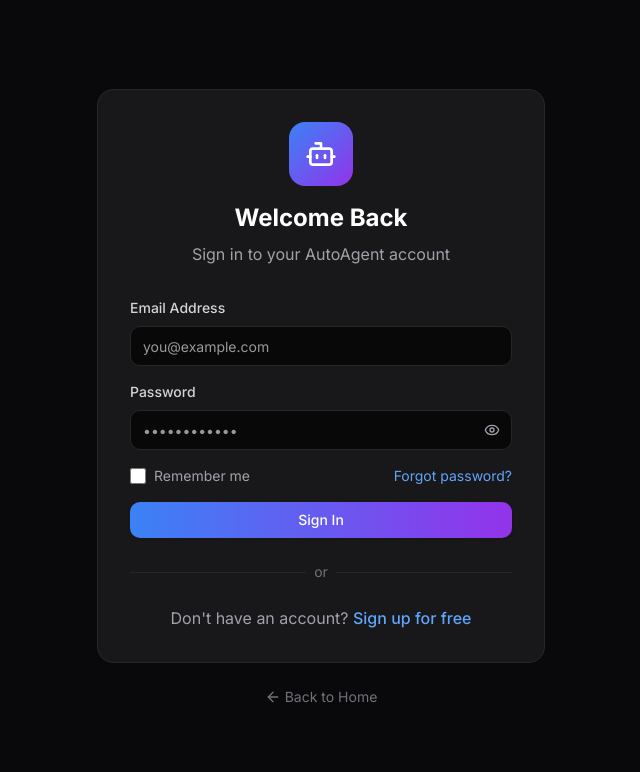
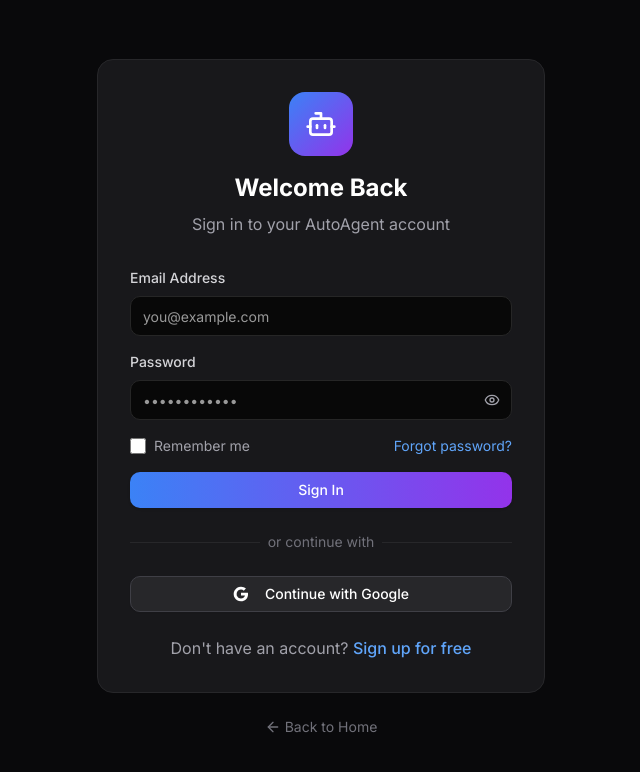
Before and after one commit to galo-graneros/miniemployee, a Next.js app in the folder apps/web/: page /login in a window 1280 px wide. Shown: the top 772 px of the page, without its empty margins (319-959 px from the left). Built offline with nearby package versions, Linux system fonts and the light colour scheme; no server answers.

Commit message:
Add Google OAuth sign-in support

```diff
--- a/apps/web/app/(auth)/login/page.tsx
+++ b/apps/web/app/(auth)/login/page.tsx
@@ -6,7 +6,7 @@
 import { Eye, EyeOff, Loader2, Bot, ArrowLeft } from 'lucide-react'
 import { Button } from '@/components/ui/button'
 import { Input } from '@/components/ui/input'
-import { signIn } from '@/lib/auth'
+import { signIn, signInWithGoogle } from '@/lib/auth'
 
 export default function LoginPage() {
   const router = useRouter()
@@ -17,6 +17,7 @@
   const [error, setError] = useState<string | null>(null)
   const [requires2FA, setRequires2FA] = useState(false)
   const [twoFactorCode, setTwoFactorCode] = useState('')
+  const [googleLoading, setGoogleLoading] = useState(false)
 
   const handleSubmit = async (e: React.FormEvent) => {
     e.preventDefault()
@@ -230,12 +231,54 @@
               <div className="w-full border-t border-zinc-800"></div>
             </div>
             <div className="relative flex justify-center text-sm">
-              <span className="px-2 bg-zinc-900 text-zinc-500">or</span>
+              <span className="px-2 bg-zinc-900 text-zinc-500">or continue with</span>
             </div>
           </div>
 
+          {/* Google Sign In */}
+          <Button
+            type="button"
+            variant="outline"
+            className="w-full bg-zinc-800 border-zinc-700 hover:bg-zinc-700 text-white"
+            onClick={async () => {
+              setGoogleLoading(true)
+              setError(null)
+              try {
+                await signInWithGoogle()
+              } catch (err: any) {
+                setError(err.message || 'Failed to sign in with Google')
+                setGoogleLoading(false)
+              }
+            }}
+            disabled={googleLoading || loading}
+          >
+            {googleLoading ? (
+              <Loader2 className="w-4 h-4 mr-2 animate-spin" />
+            ) : (
+              <svg className="w-4 h-4 mr-2" viewBox="0 0 24 24">
+                <path
+                  fill="currentColor"
+                  d="M22.56 12.25c0-.78-.07-1.53-.2-2.25H12v4.26h5.92c-.26 1.37-1.04 2.53-2.21 3.31v2.77h3.57c2.08-1.92 3.28-4.74 3.28-8.09z"
+                />
+                <path
+                  fill="currentColor"
+                  d="M12 23c2.97 0 5.46-.98 7.28-2.66l-3.57-2.77c-.98.66-2.23 1.06-3.71 1.06-2.86 0-5.29-1.93-6.16-4.53H2.18v2.84C3.99 20.53 7.7 23 12 23z"
+                />
+                <path
+                  fill="currentColor"
+                  d="M5.84 14.09c-.22-.66-.35-1.36-.35-2.09s.13-1.43.35-2.09V7.07H2.18C1.43 8.55 1 10.22 1 12s.43 3.45 1.18 4.93l2.85-2.22.81-.62z"
+                />
+                <path
+                  fill="currentColor"
+                  d="M12 5.38c1.62 0 3.06.56 4.21 1.64l3.15-3.15C17.45 2.09 14.97 1 12 1 7.7 1 3.99 3.47 2.18 7.07l3.66 2.84c.87-2.6 3.3-4.53 6.16-4.53z"
+                />
+              </svg>
+            )}
+            Continue with Google
+          </Button>
+
           {/* Sign Up Link */}
-          <p className="text-center text-zinc-400">
+          <p className="text-center text-zinc-400 mt-6">
             Don&apos;t have an account?{' '}
             <Link href="/signup" className="text-blue-400 hover:text-blue-300 font-medium">
               Sign up for free
--- a/apps/web/app/(auth)/signup/page.tsx
+++ b/apps/web/app/(auth)/signup/page.tsx
@@ -6,7 +6,7 @@
 import { Eye, EyeOff, Loader2, Bot, ArrowLeft, Check, X } from 'lucide-react'
 import { Button } from '@/components/ui/button'
 import { Input } from '@/components/ui/input'
-import { signUp, validatePassword, PASSWORD_RULES } from '@/lib/auth'
+import { signUp, signInWithGoogle, validatePassword, PASSWORD_RULES } from '@/lib/auth'
 
 export default function SignUpPage() {
   const router = useRouter()
@@ -19,6 +19,7 @@
   const [error, setError] = useState<string | null>(null)
   const [success, setSuccess] = useState(false)
   const [agreedToTerms, setAgreedToTerms] = useState(false)
+  const [googleLoading, setGoogleLoading] = useState(false)
 
   const passwordValidation = validatePassword(password)
   const passwordsMatch = password === confirmPassword && confirmPassword.length > 0
@@ -239,12 +240,54 @@
               <div className="w-full border-t border-zinc-800"></div>
             </div>
             <div className="relative flex justify-center text-sm">
-              <span className="px-2 bg-zinc-900 text-zinc-500">or</span>
+              <span className="px-2 bg-zinc-900 text-zinc-500">or continue with</span>
             </div>
           </div>
 
+          {/* Google Sign Up */}
+          <Button
+            type="button"
+            variant="outline"
+            className="w-full bg-zinc-800 border-zinc-700 hover:bg-zinc-700 text-white"
+            onClick={async () => {
+              setGoogleLoading(true)
+              setError(null)
+              try {
+                await signInWithGoogle()
+              } catch (err: any) {
+                setError(err.message || 'Failed to sign up with Google')
+                setGoogleLoading(false)
+              }
+            }}
+            disabled={googleLoading || loading}
+          >
+            {googleLoading ? (
+              <Loader2 className="w-4 h-4 mr-2 animate-spin" />
+            ) : (
+              <svg className="w-4 h-4 mr-2" viewBox="0 0 24 24">
+                <path
+                  fill="currentColor"
+                  d="M22.56 12.25c0-.78-.07-1.53-.2-2.25H12v4.26h5.92c-.26 1.37-1.04 2.53-2.21 3.31v2.77h3.57c2.08-1.92 3.28-4.74 3.28-8.09z"
+                />
+                <path
+                  fill="currentColor"
+                  d="M12 23c2.97 0 5.46-.98 7.28-2.66l-3.57-2.77c-.98.66-2.23 1.06-3.71 1.06-2.86 0-5.29-1.93-6.16-4.53H2.18v2.84C3.99 20.53 7.7 23 12 23z"
+                />
+                <path
+                  fill="currentColor"
+                  d="M5.84 14.09c-.22-.66-.35-1.36-.35-2.09s.13-1.43.35-2.09V7.07H2.18C1.43 8.55 1 10.22 1 12s.43 3.45 1.18 4.93l2.85-2.22.81-.62z"
+                />
+                <path
+                  fill="currentColor"
+                  d="M12 5.38c1.62 0 3.06.56 4.21 1.64l3.15-3.15C17.45 2.09 14.97 1 12 1 7.7 1 3.99 3.47 2.18 7.07l3.66 2.84c.87-2.6 3.3-4.53 6.16-4.53z"
+                />
+              </svg>
+            )}
+            Continue with Google
+          </Button>
+
           {/* Sign In Link */}
-          <p className="text-center text-zinc-400">
+          <p className="text-center text-zinc-400 mt-6">
             Already have an account?{' '}
             <Link href="/login" className="text-blue-400 hover:text-blue-300 font-medium">
               Sign in
--- /dev/null
+++ b/apps/web/app/auth/callback/route.ts
@@ -0,0 +1,21 @@
+import { createClient } from '@/lib/supabase-server'
+import { NextResponse } from 'next/server'
+
+export async function GET(request: Request) {
+  const requestUrl = new URL(request.url)
+  const code = requestUrl.searchParams.get('code')
+  const origin = requestUrl.origin
+
+  if (code) {
+    const supabase = await createClient()
+    const { error } = await supabase.auth.exchangeCodeForSession(code)
+
+    if (error) {
+      console.error('Error exchanging code for session:', error)
+      return NextResponse.redirect(`${origin}/login?error=auth_failed`)
+    }
+  }
+
+  // Redirect to home page after successful auth
+  return NextResponse.redirect(`${origin}/`)
+}
--- a/apps/web/lib/auth.ts
+++ b/apps/web/lib/auth.ts
@@ -91,6 +91,24 @@
   const supabase = createClient()
   const { error } = await supabase.auth.signOut()
   if (error) throw error
+}
+
+export async function signInWithGoogle() {
+  const supabase = createClient()
+
+  const { data, error } = await supabase.auth.signInWithOAuth({
+    provider: 'google',
+    options: {
+      redirectTo: `${window.location.origin}/auth/callback`,
+      queryParams: {
+        access_type: 'offline',
+        prompt: 'consent',
+      },
+    },
+  })
+
+  if (error) throw error
+  return data
 }
 
 export async function resetPassword(email: string) {
--- /dev/null
+++ b/apps/web/lib/supabase-server.ts
@@ -0,0 +1,29 @@
+import { createServerClient } from '@supabase/ssr'
+import { cookies } from 'next/headers'
+
+export async function createClient() {
+  const cookieStore = await cookies()
+
+  return createServerClient(
+    process.env.NEXT_PUBLIC_SUPABASE_URL!,
+    process.env.NEXT_PUBLIC_SUPABASE_ANON_KEY!,
+    {
+      cookies: {
+        getAll() {
+          return cookieStore.getAll()
+        },
+        setAll(cookiesToSet) {
+          try {
+            cookiesToSet.forEach(({ name, value, options }) =>
+              cookieStore.set(name, value, options)
+            )
+          } catch {
+            // The `setAll` method was called from a Server Component.
+            // This can be ignored if you have middleware refreshing
+            // user sessions.
+          }
+        },
+      },
+    }
+  )
+}
```
